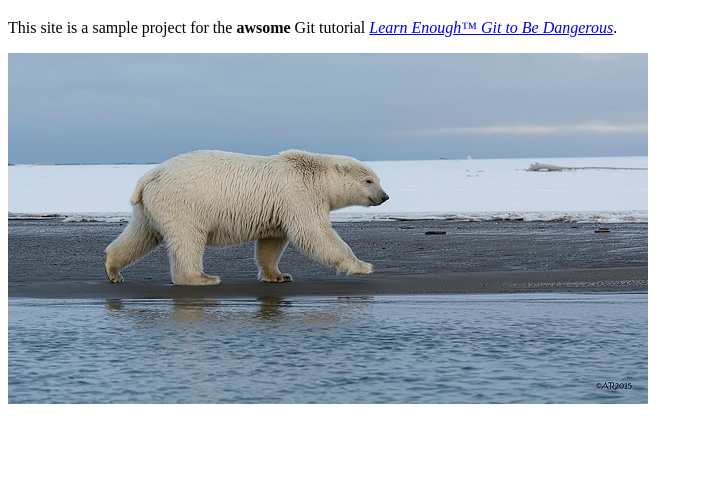
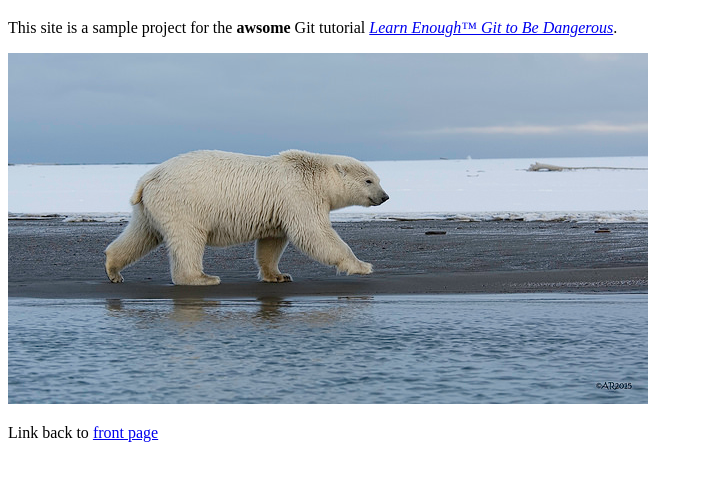
Before and after one commit to indrebo/website, a plain HTML site: page about.html in a window 1280 px wide. Shown: the part 61-542 px from the top of the page, without its empty margins (0-703 px from the left). Drawn offline with Linux system fonts and the light colour scheme.

Commit message:
Add link to front page

```diff
--- a/about.html
+++ b/about.html
@@ -14,5 +14,6 @@
   <a href="https://www.flickr.com/photos/puliarfanita/22959238329">
     <img src="images/polar_bear.jpg" alt="Polar bear">
   </a>
+  <p>Link back to <a href="index.html">front page</a></p>
   </body>
 </html>
```
